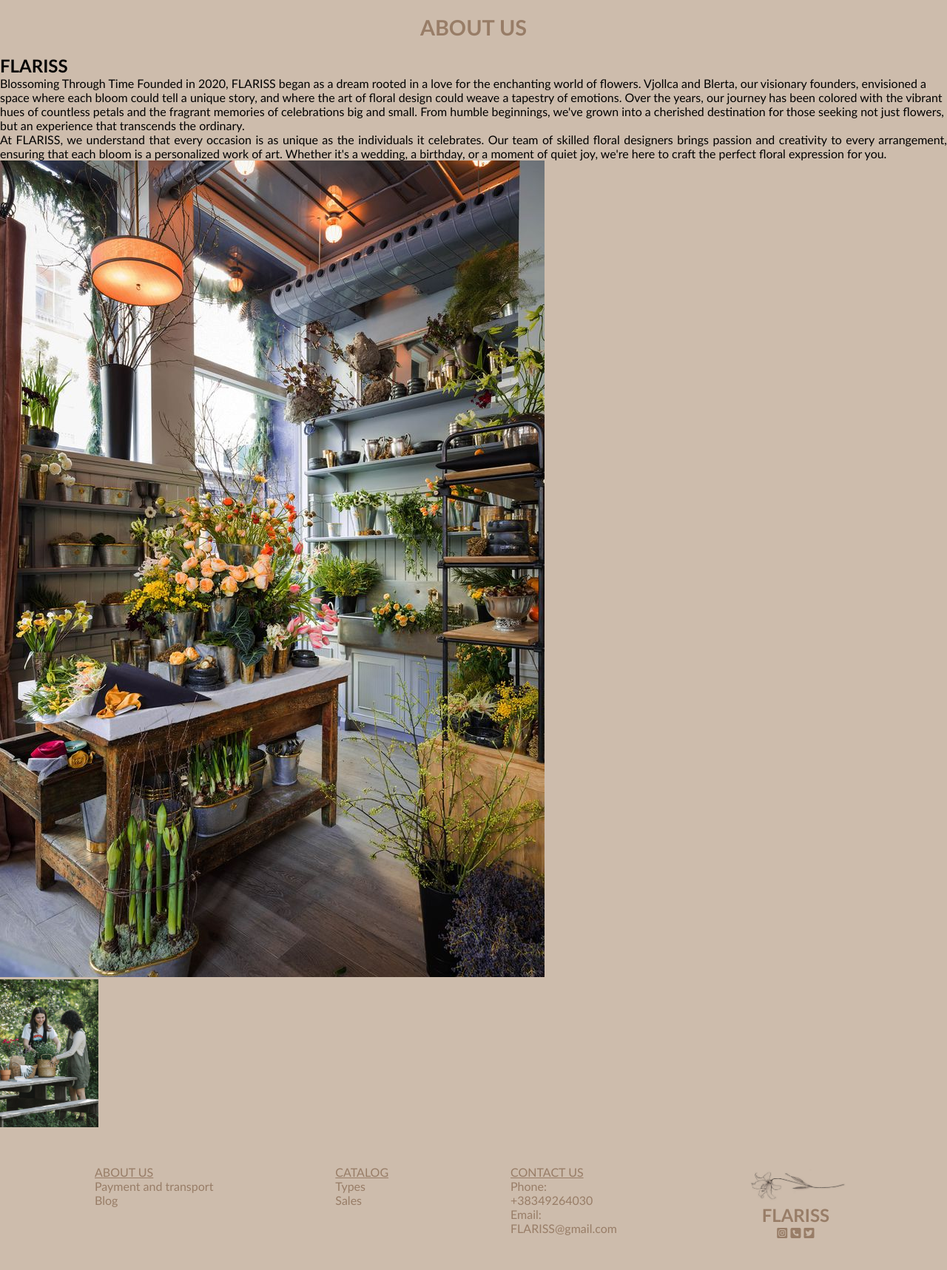
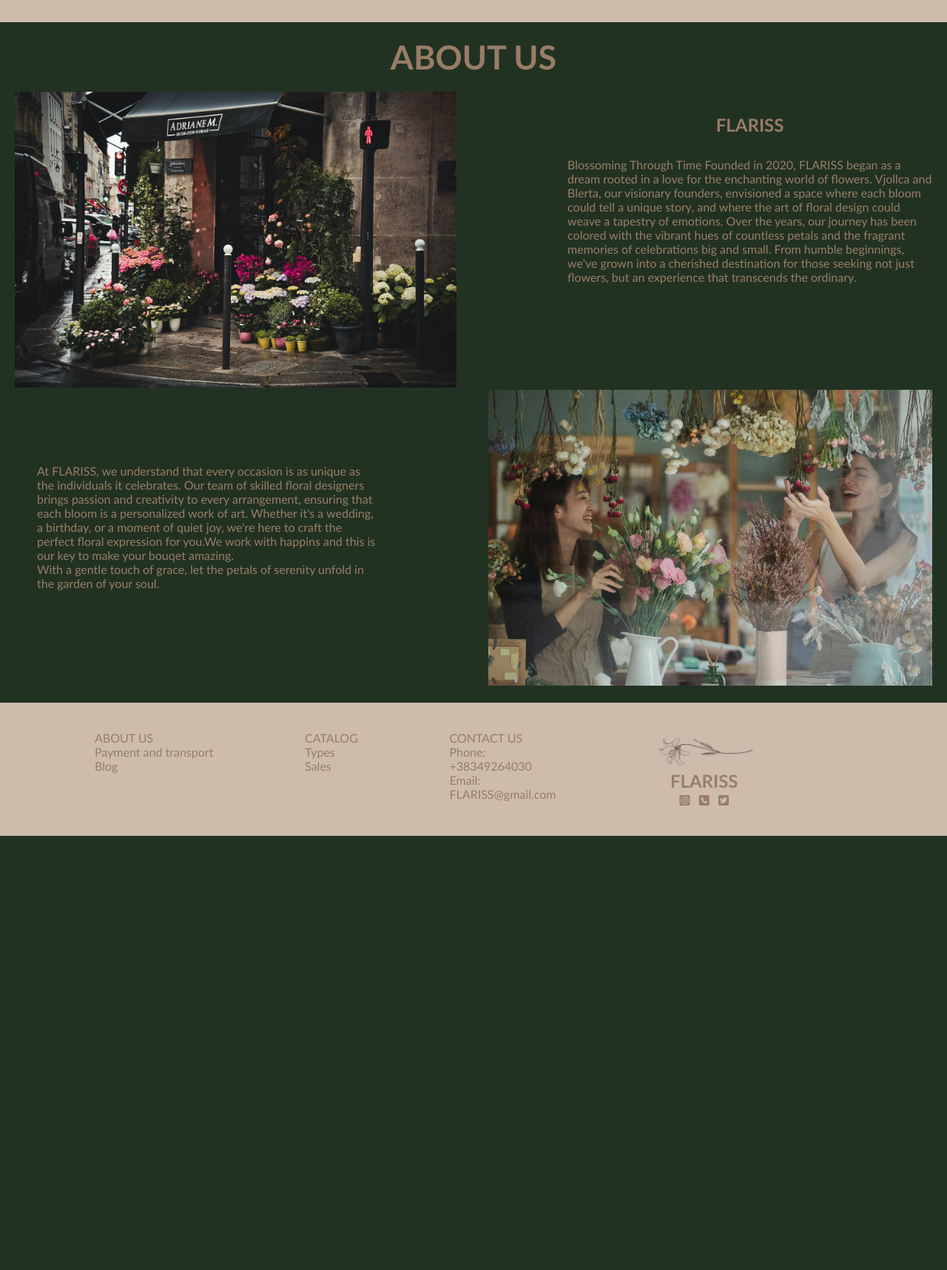
Before and after one commit to BlertaXheladini/Flower-Store, a PHP site: page /about.html in a window 1280 px wide. Shown: the whole page at 74% size. After the commit the page ends 1130 px from the top, so only its background shows below. Run offline with PHP 8.4, Linux system fonts and the light colour scheme.

Commit message:
about 99% finished

```diff
--- a/about.css
+++ b/about.css
@@ -15,64 +15,80 @@ body {
     background-color: var(--beige);
 }
 
-
-
-main {
+ .c1{
     background-color: var(--green);
     color: var(--brown);
-    display: flex;
-    flex-direction: column;
-    align-items: center;
-    max-width: 100%;
-    margin-top: 60px
+
 }
 
 h3 {
     display: flex;
     justify-content: center;
     align-items: center;
-    margin: 20px 0;
+    margin-top: 30px ;
+    padding-top:20px ;
     color: var(--brown);
-    font-size: 180%;
+    font-size: 280%;
+
 }
 
-.main {
-    display: flex;
-    flex-wrap: nowrap;
-    justify-content: space-around;
-    max-width: 1200px;
-    margin: 0 auto;
-}
+.container{
+    padding: 20px;
 
-
-.au1 img {
-    max-width: 100%;
-    height: 200px;
-    margin-bottom: 10px;
-    display: flex;
-    justify-content: flex-start;
-}
-
-.au4 img {
-    max-width: 100%;
-    height: 200px;
-    margin-bottom: 10px;
-}
-
-.au2{
-    text-align: justify;
-    order: 1;
-}
-
-
-.au3 {
-    text-align: justify;
-    order: 2;
 }
 
 
 
+.top-about {
+    display: flex;
+    flex-direction: row;
 
+
+}
+
+.top-about img{
+    height: 400px;
+    width: 700px;
+}
+
+
+.top-text{
+    margin-left: 150px;
+    width: 40%;
+
+  }
+
+
+  .top-text h2{
+    margin-bottom: 30px;
+    margin-top: 30px;
+    display: flex;
+    justify-content: center;
+  }
+
+.bottom-about {
+    display: flex;
+    flex-direction: row;
+
+}
+
+.bottom-about img{
+    height: 400px;
+    width: 600px;
+    margin-left: 150px;
+
+}
+
+
+.bottom-text{
+    margin-top: 100px;
+    margin-left: 30px;
+
+  }
+
+#flower-shop-1 {
+    width: 100%;
+}
 
 
 
@@ -92,6 +108,15 @@ footer a {
     text-transform: uppercase;
 }
 
+
+a{
+    text-decoration: none;
+    cursor: pointer;
+}
+
+a:hover{
+    color: var(--green);
+}
 
 
 
@@ -113,6 +138,8 @@ footer a {
     justify-content: flex-end;
     align-items: center;
     flex-direction: column;
+
+
 }
 
 .logopic img {
@@ -127,6 +154,6 @@ footer a {
     row-gap: 30px;
     justify-content: space-between;
     margin-top: 2px;
-
+    cursor: pointer;
 
 }
--- a/about.html
+++ b/about.html
@@ -23,90 +23,70 @@
     </header>
 
     <body>
+        <div class="c1">
             <div class="head">
                 <h3>ABOUT US</h3>
             </div>
 
             <div class="container">
 
-        <div class="au1">
+                <div class="top-about">
+                    <div class="top-image">
+                        <img src="pictures/store.jpg" alt="pjesa luleve" id="flower-shop-1">
+                    </div>
+                    <div class="top-text">
                         <h2>FLARISS</h2>
                         <p>Blossoming Through Time
 
-                Founded in 2020, FLARISS began as a dream rooted in a love for the enchanting world of flowers.
-                Vjollca and Blerta, our visionary founders, envisioned a space where each bloom could tell a unique
+                            Founded in 2020, FLARISS began as a dream rooted in a love for the enchanting world of
+                            flowers.
+                            Vjollca and Blerta, our visionary founders, envisioned a space where each bloom could tell a
+                            unique
                             story,
                             and where the art of floral design could weave a tapestry of emotions.
 
-                Over the years, our journey has been colored with the vibrant hues of countless petals and the fragrant
-                memories of celebrations big and small. From humble beginnings, we've grown into a cherished destination
+                            Over the years, our journey has been colored with the vibrant hues of countless petals and
+                            the
+                            fragrant
+                            memories of celebrations big and small. From humble beginnings, we've grown into a cherished
+                            destination
                             for
                             those seeking not just flowers, but an experience that transcends the ordinary.
                         </p>
                     </div>
-            <div class="au2">
-                <p>
-                At FLARISS, we understand that every occasion is as unique as the individuals it
-                celebrates. Our team of skilled floral designers brings passion and creativity to every arrangement,
-                ensuring that each bloom is a personalized work of art. Whether it's a wedding, a birthday, or a moment
-                of
-                quiet joy, we're here to craft the perfect floral expression for you.
-            </p>
                 </div>
-
-            <div class="au3">
-                <img src="pictures/workplace.jpeg" alt="pjesa luleve">
-            </div>
-
-            <div class="au4">
-                <img src="pictures/workprocess.jpeg" alt="procesi">
-            </div>
-
-        </div>
-
-    </div>
-</body>
 
 
 
 
 
+                <div class="bottom-about">
+                    <div class="bottom-text">
+                        <p>
+                            At FLARISS, we understand that every occasion is as unique as the individuals it
+                            celebrates. Our team of skilled floral designers brings passion and creativity to every
+                            arrangement,
+                            ensuring that each bloom is a personalized work of art. Whether it's a wedding, a birthday,
+                            or a moment
+                            of
+                            quiet joy, we're here to craft the perfect floral expression for you.We work with happins
+                            and this is our key to make your bouqet amazing.
+                            <br>
+                            With a gentle touch of grace, let the petals of serenity unfold in the garden of your soul.
+                        </p>
+                    </div>
+                    <div class="bottom-image">
+                        <img src="pictures/coworker.jpg" alt="procesi">
+                    </div>
+                </div>
 
 
+            </div>
 
 
+        </div>
 
-
-
-
-
-
-
-
-
-
-
-
-
-
-
-
-
-
-
-
-
-
-
-
-
-
-
-
-
-
-
-
+        </div>
 
         <footer>
 
@@ -140,8 +120,8 @@
                 </div>
                 <h2>FLARISS</h2>
                 <div class="faicons">
+                    <a href="https://www.instagram.com/flomeflowershop/?hl=en" target="_blank">
                         <i class="fa-brands fa-square-instagram" style="color: #987d67;"> </i>
-                <a href="https://www.instagram.com/flomeflowershop/?hl=en" target="_blank"></a>
                         &nbsp;
                         <i class="fa-sharp fa-solid fa-square-phone" style="color:#987d67;"></i>
                         &nbsp;
```
Also changed, not shown: pictures/coworker.jpg (added), pictures/store.jpg (added), pictures/workplace.jpeg (deleted), pictures/workprocess.jpeg (deleted). Lines whose indentation alone changed are shown as unchanged.
